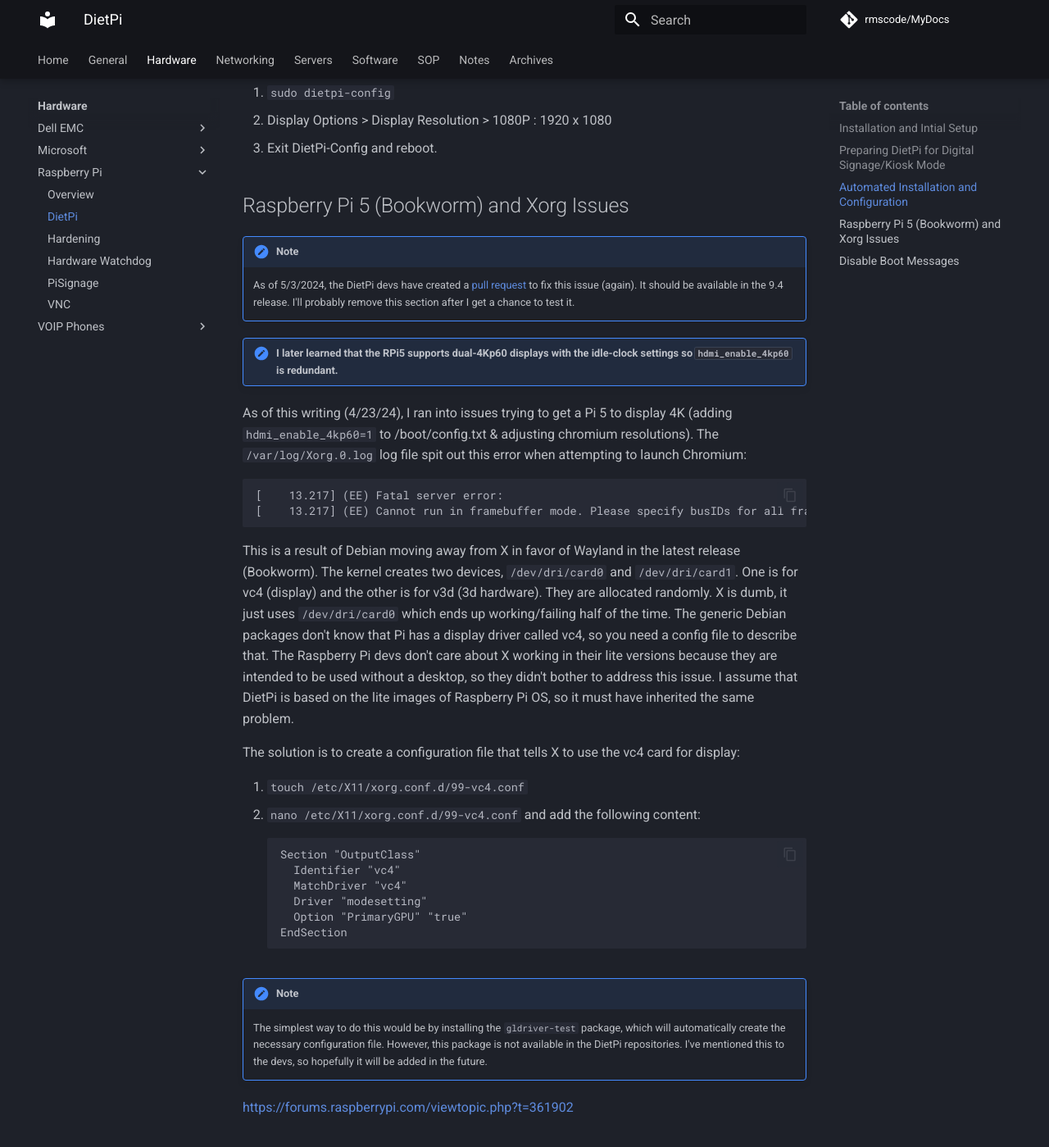
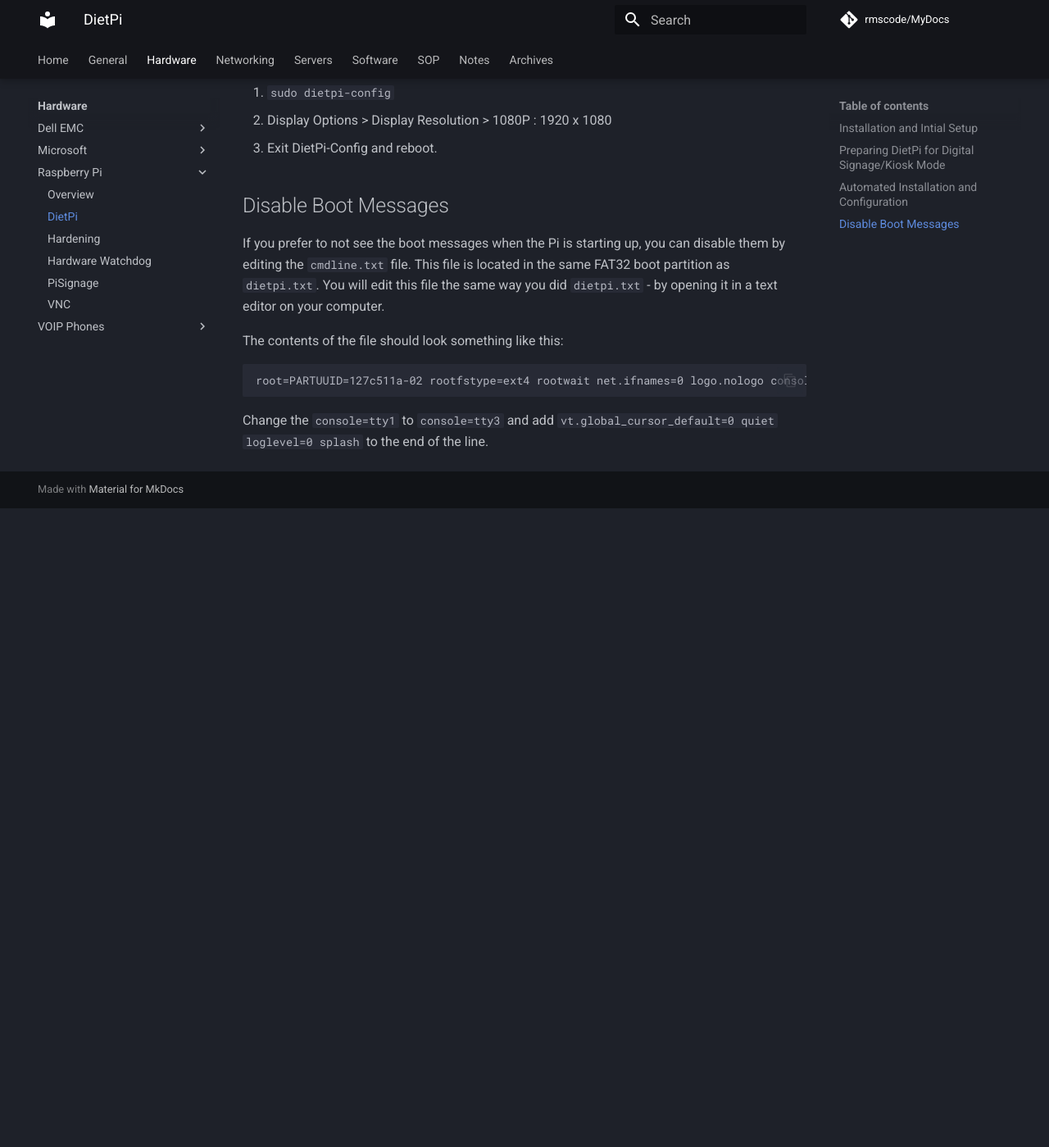
Before and after one commit to rmscode/binary-garden, an MkDocs documentation site: the page built from docs/hardware/raspberry-pi/dietpi.md, in a window 1280 px wide and 1400 px high, scrolled down 2072 px. Shown: the whole window at 82% size. Built offline with MkDocs 1.6.1 and Material for MkDocs 9.7.7, drawn with Linux system fonts in a browser that asks for light colours; comment, search, counter and statistics services are not loaded; after the commit the page ends 2692 px from its top, so only the background shows below that.

Commit message:
Chore: Remove outdated RPi content

````diff
--- a/docs/hardware/raspberry-pi/dietpi.md
+++ b/docs/hardware/raspberry-pi/dietpi.md
@@ -395,42 +395,6 @@
 2. Display Options > Display Resolution > 1080P : 1920 x 1080
 3. Exit DietPi-Config and reboot.
 
-## Raspberry Pi 5 (Bookworm) and Xorg Issues
-
-!!! note
-
-    As of 5/3/2024, the DietPi devs have created a [pull request](https://github.com/MichaIng/DietPi/pull/7056) to fix this issue (again). It should be available in the 9.4 release. I'll probably remove this section after I get a chance to test it.
-
-!!! note "I later learned that the RPi5 supports dual-4Kp60 displays with the idle-clock settings so `hdmi_enable_4kp60` is redundant."
-
-As of this writing (4/23/24), I ran into issues trying to get a Pi 5 to display 4K (adding `hdmi_enable_4kp60=1` to /boot/config.txt & adjusting chromium resolutions). The `/var/log/Xorg.0.log` log file spit out this error when attempting to launch Chromium:
-
-```
-[    13.217] (EE) Fatal server error:
-[    13.217] (EE) Cannot run in framebuffer mode. Please specify busIDs for all framebuffer devices
-```
-
-This is a result of Debian moving away from X in favor of Wayland in the latest release (Bookworm). The kernel creates two devices, `/dev/dri/card0` and `/dev/dri/card1`. One is for vc4 (display) and the other is for v3d (3d hardware). They are allocated randomly. X is dumb, it just uses `/dev/dri/card0` which ends up working/failing half of the time. The generic Debian packages don't know that Pi has a display driver called vc4, so you need a config file to describe that. The Raspberry Pi devs don't care about X working in their lite versions because they are intended to be used without a desktop, so they didn't bother to address this issue. I assume that DietPi is based on the lite images of Raspberry Pi OS, so it must have inherited the same problem.
-
-The solution is to create a configuration file that tells X to use the vc4 card for display:
-
-1. `touch /etc/X11/xorg.conf.d/99-vc4.conf`
-2. `nano /etc/X11/xorg.conf.d/99-vc4.conf` and add the following content:
-    ```
-    Section "OutputClass"
-      Identifier "vc4"
-      MatchDriver "vc4"
-      Driver "modesetting"
-      Option "PrimaryGPU" "true"
-    EndSection
-    ```
-
-!!! note
-
-    The simplest way to do this would be by installing the `gldriver-test` package, which will automatically create the necessary configuration file. However, this package is not available in the DietPi repositories. I've mentioned this to the devs, so hopefully it will be added in the future.
-
-<https://forums.raspberrypi.com/viewtopic.php?t=361902>
-
 ## Disable Boot Messages
 
 If you prefer to not see the boot messages when the Pi is starting up, you can disable them by editing the `cmdline.txt` file. This file is located in the same FAT32 boot partition as `dietpi.txt`. You will edit this file the same way you did `dietpi.txt` - by opening it in a text editor on your computer.
````
